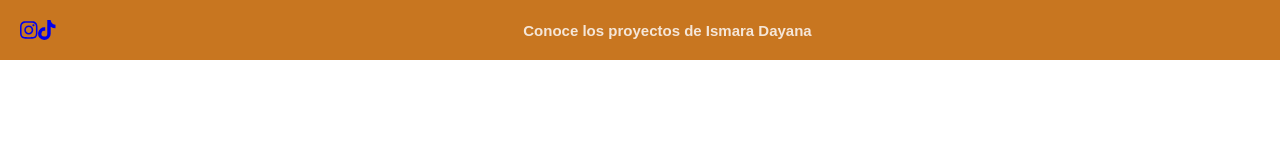
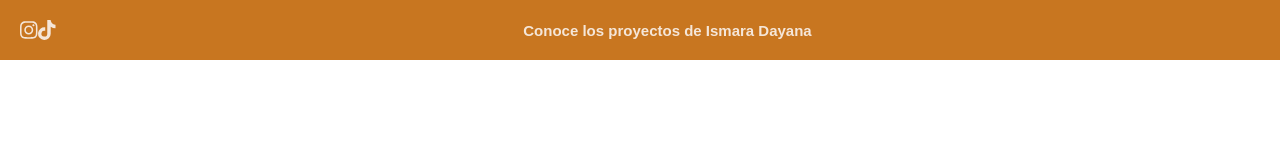
Before and after one commit to jhoneduardmoreno/art-ecommerce-frontend, a React (Vite) app: page / in a window 1280 px wide. Shown: the top 160 px of the page. Built offline with nearby package versions, Linux system fonts and the light colour scheme.

Commit message:
Add icons color

```diff
--- a/src/components/Advertisement/Advertisement.module.scss
+++ b/src/components/Advertisement/Advertisement.module.scss
@@ -41,3 +41,7 @@
     justify-content: center;
   }
 }
+
+.iconsColor{
+  color: $Text;
+}
--- a/src/components/Advertisement/index.tsx
+++ b/src/components/Advertisement/index.tsx
@@ -41,7 +41,7 @@ export const Advertisement = () => {
             rel="noopener noreferrer"
             aria-label="Instagram"
           >
-            <FontAwesomeIcon icon={faInstagram} size="2x" />
+            <FontAwesomeIcon icon={faInstagram} size="2x" className={styles.iconsColor} />
           </a>
           <a
             href="https://www.tiktok.com/@tuNombreDeUsuario"
@@ -49,7 +49,7 @@ export const Advertisement = () => {
             rel="noopener noreferrer"
             aria-label="TikTok"
           >
-            <FontAwesomeIcon icon={faTiktok} size="2x" />
+            <FontAwesomeIcon icon={faTiktok} size="2x" className={styles.iconsColor} />
           </a>
         </div>
       }
```
